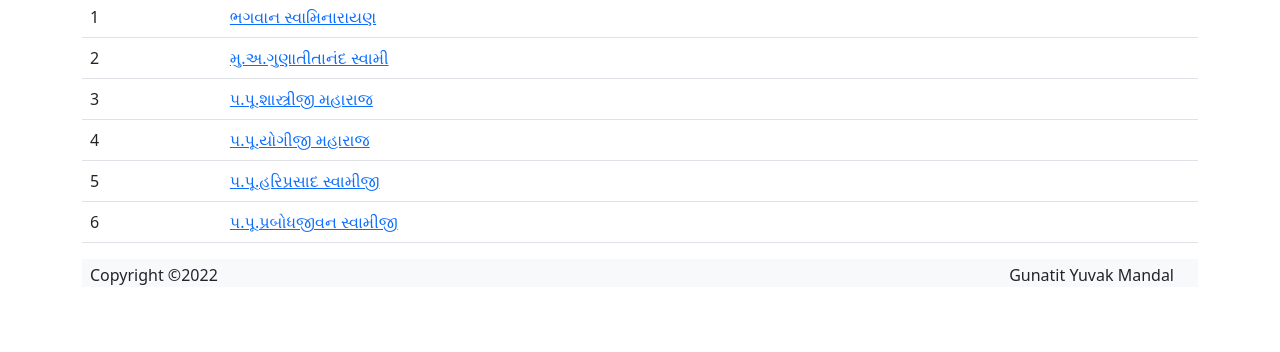
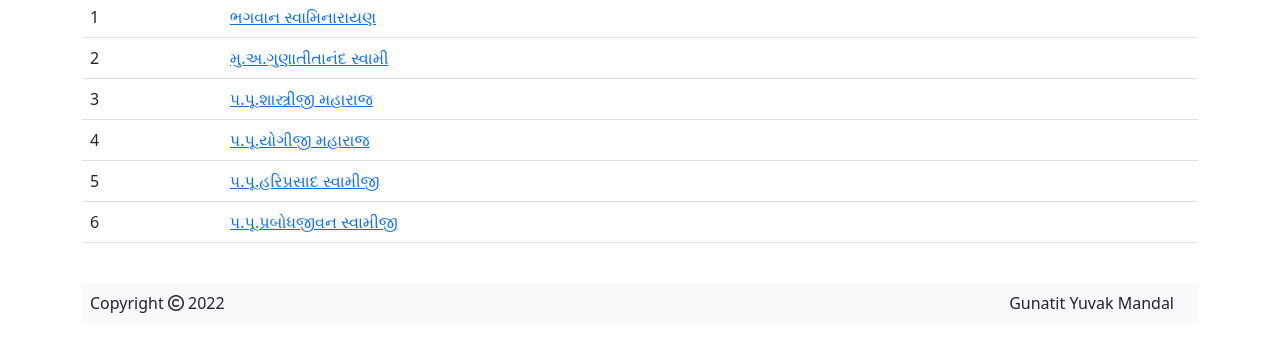
Before and after one commit to gunatityuvakmandal/hariprabodham, a plain HTML site: page index.html in a window 1280 px wide. Shown: the part 108-460 px from the top of the page. Drawn offline with nearby package versions, Linux system fonts and the light colour scheme.

Commit message:
Minor formating change in copyright

```diff
--- a/index.html
+++ b/index.html
@@ -8,6 +8,7 @@
   <script src="https://cdn.jsdelivr.net/npm/bootstrap@5.2.1/dist/js/bootstrap.bundle.min.js"></script>
   <script src="./prasang/data.js"></script>
   <script src="./index.js"></script>
+  <script src="https://kit.fontawesome.com/705e155c65.js" crossorigin="anonymous"></script>
 </head>
 
 <body>
@@ -33,10 +34,12 @@
       </tbody>
     </table>
 
-    <footer class="footer-bs font-small bg-light pt-1">
+    <span class="px-1"></span>
+
+    <footer class="footer-bs fixed-footer font-small bg-light py-2">
       <div class="row vcenter">
         <div class="row">
-          <div class="col col-6"><span class="px-1"></span>Copyright &copy;2022</div>
+          <div class="col col-6"><span class="px-1"></span>Copyright <i class="fa fa-copyright" aria-hidden="true"></i> 2022</div>
           <div class="col col-6">
             <div class="float-end">Gunatit Yuvak Mandal</div>
           </div>
```
Also changed, not shown: prasang/home.html (+4 -2 lines), prasang/prasang.html (+4 -2 lines).
